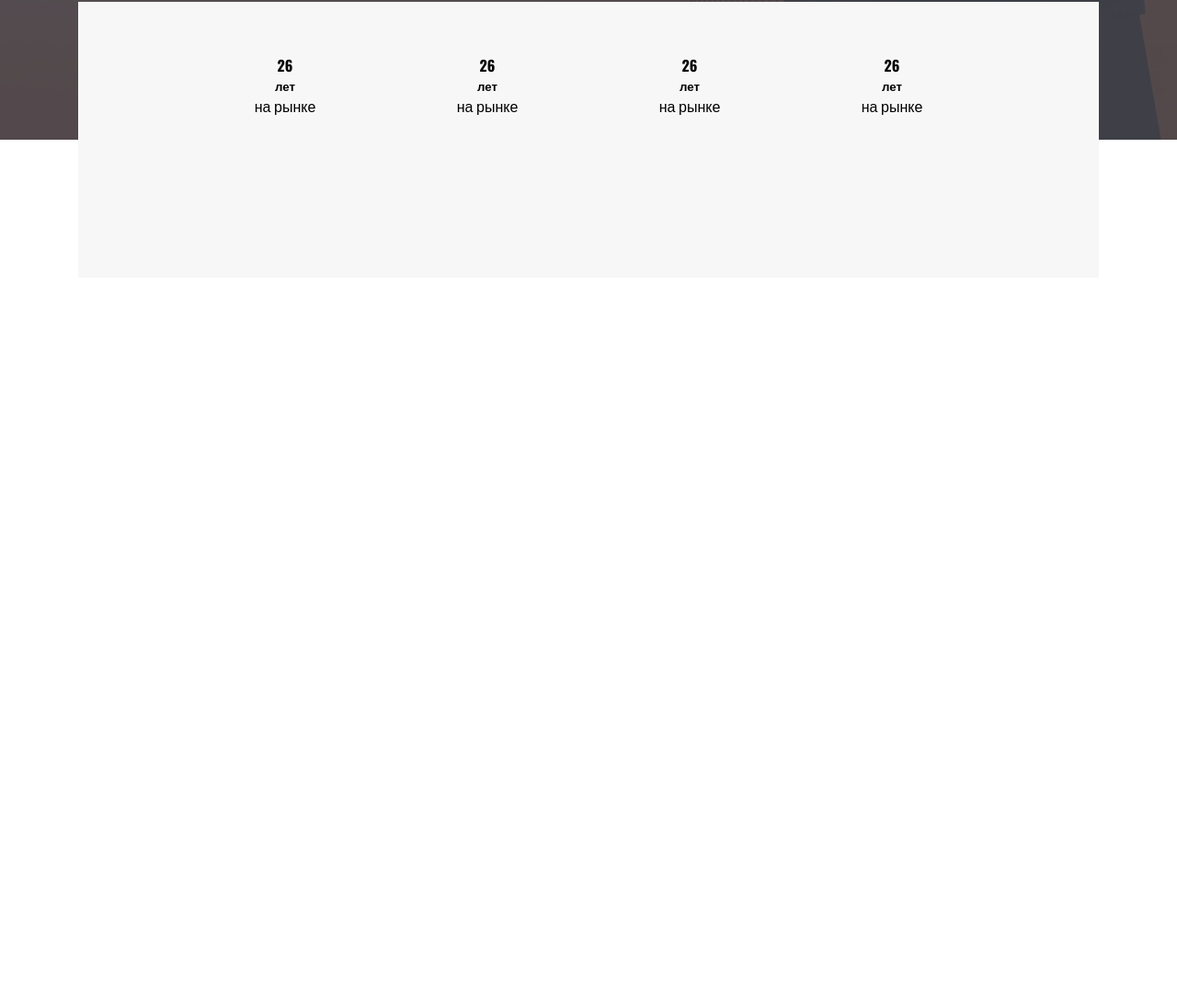
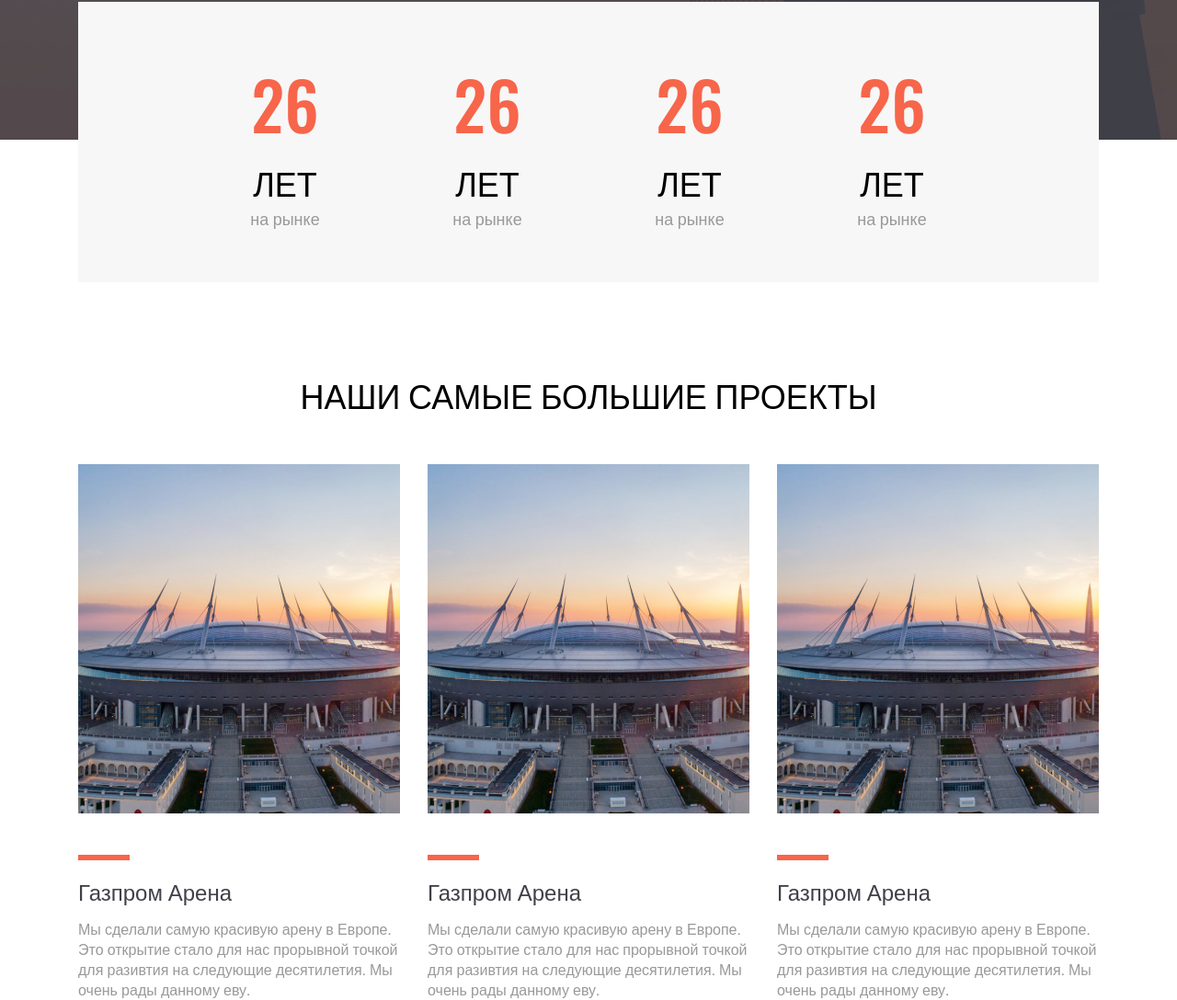
Before and after one commit to uploadershov/testSite, a plain HTML site: page index.html in a window 1280 px wide. Shown: the part 588-1676 px from the top of the page at 92% size. Before the commit the page ends 890 px from the top, so only its background shows below. Drawn offline with nearby package versions, Linux system fonts and the light colour scheme.

Commit message:
третье изменение

```diff
--- a/css/style.css
+++ b/css/style.css
@@ -3,6 +3,10 @@ html{
 }
 *, *::before,*::after{
   box-sizing: inherit;
+}
+img{
+  display: block;
+  max-width: 100%;
 }
 h1,h2,h3,h4,h5,h6,p{
   padding: 0;
@@ -113,6 +117,7 @@ color: var(--white-color);
   color: var(--white-color);
 }
 .about{
+  padding-top: 250px;
   min-height: 1080;
   position: relative;
 }
@@ -138,11 +143,89 @@ text-align: center;
 width: 190px;
 }
 .about__h4 {
-
+  color: var(--acent-color);
+  font-size: 72px;
+  font-weight: 500;
+  text-transform: uppercase;
+  margin-bottom: 5px;
 }
 .about__h5 {
-
+  font-weight: 500;
+  font-size: 36px;
+  text-transform: uppercase;
+  color: #000;
 }
 .about__p {
-
+  color: var(--gray-color);
+  font-size: 18px;
+  font-weight: 500;
 }
+@media screen and (max-width: 1200px){
+  .about__grid {
+    display: grid;
+    grid-template-columns: repeat(2, 1fr);
+    grid-template-rows:repeat(2, 1fr) ;
+    }
+}
+@media screen and (max-width: 768px){
+  .info{
+    position: relative;
+  }
+  .about__grid {
+    display: grid;
+    grid-template-columns: repeat(1, 1fr);
+    grid-template-rows:repeat(4, 1fr) ;
+    }
+}
+.project-h2 {
+  text-align: center;
+  margin-bottom: 50px;
+}
+.about__flex {
+  display: flex;
+}
+.about__flex-item {
+  max-width: 350px;
+  margin-right: 30px;
+}
+.about__flex-item:last-child{
+margin-right: 0;
+}
+.project-img {
+  margin-bottom: 45px;
+}
+.rectangle {
+  width: 56px;
+  height: 6px;
+  background-color:var(--acent-color);
+  margin-bottom: 15px;
+}
+.project-h3 {
+color: var(--dark-color);
+margin-bottom: 13px;
+}
+.project-p {
+color:var(--gray-color);
+}
+@media screen and (max-width: 1200px){
+  .about{
+    padding: 450px 15px 110px 15px;
+  }
+}
+@media screen and (max-width: 768px){
+  .about{
+    padding-top: 150px;
+    margin-bottom: 80px;
+  }
+  .about__flex{
+    flex-direction: column;
+    align-items: center;
+  }
+  .about__flex-item{
+    margin-right: 0;
+    margin-bottom: 30px;
+  }
+  .about__flex-item:last-child{
+    margin-bottom: 0;
+  }
+}
--- a/index.html
+++ b/index.html
@@ -51,7 +51,29 @@
           </div>
         </div>
       </div>
-      <div class="container"></div>
+    </div>
+    <div class="container">
+      <h2 class="text-h2 project-h2">наши самые большие проекты</h2>
+      <div class="about__flex">
+        <div class="about__flex-item">
+          <img class="project-img" src="img/Rectangle 3.jpg" alt="Extrime">
+          <div class="rectangle"></div>
+          <h3 class="text-h3 project-h3">Газпром Арена</h3>
+          <p class="text-p project-p">Мы сделали самую красивую арену в Европе. Это открытие стало для нас прорывной точкой для разивтия на следующие десятилетия. Мы очень рады данному еву.</p>
+        </div>
+        <div class="about__flex-item">
+          <img class="project-img" src="img/Rectangle 3.jpg" alt="Extrime">
+          <div class="rectangle"></div>
+          <h3 class="text-h3 project-h3">Газпром Арена</h3>
+          <p class="text-p project-p">Мы сделали самую красивую арену в Европе. Это открытие стало для нас прорывной точкой для разивтия на следующие десятилетия. Мы очень рады данному еву.</p>
+        </div>
+        <div class="about__flex-item">
+          <img class="project-img" src="img/Rectangle 3.jpg" alt="Extrime">
+          <div class="rectangle"></div>
+          <h3 class="text-h3 project-h3">Газпром Арена</h3>
+          <p class="text-p project-p">Мы сделали самую красивую арену в Европе. Это открытие стало для нас прорывной точкой для разивтия на следующие десятилетия. Мы очень рады данному еву.</p>
+        </div>
+      </div>
     </div>
   </section>
 </body>
```
Also changed, not shown: img/Rectangle 3.jpg (added).
